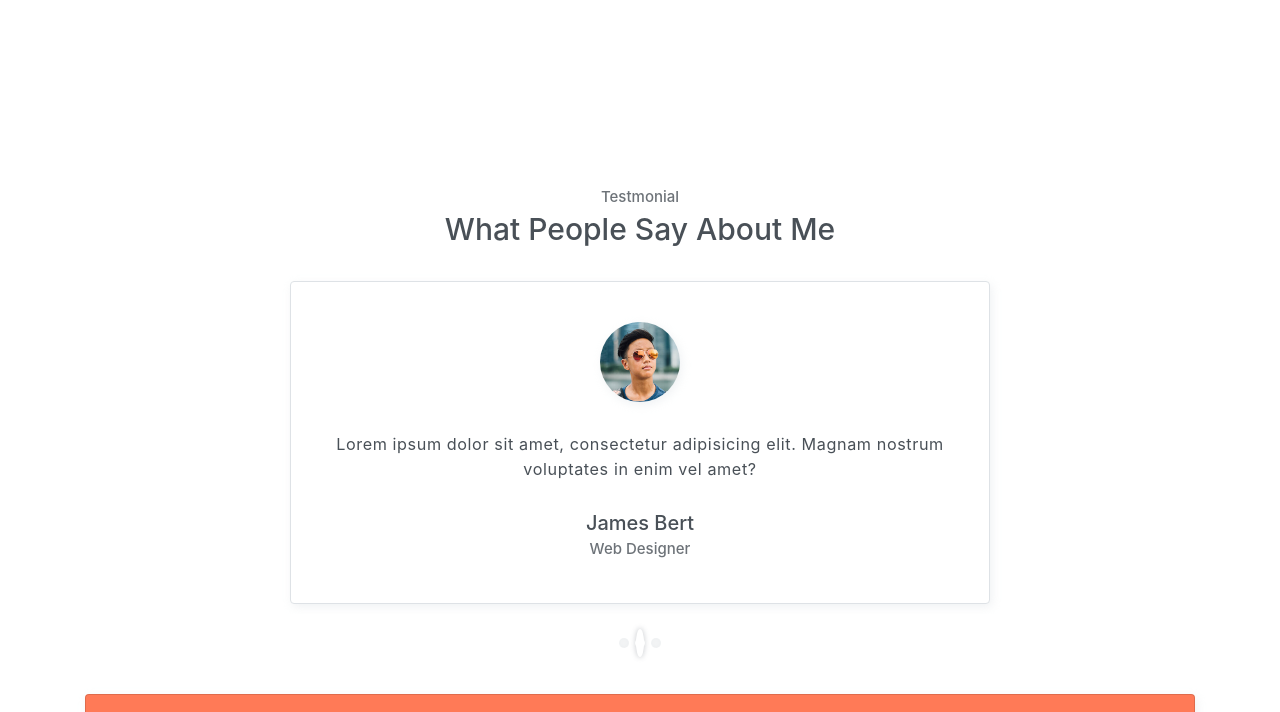
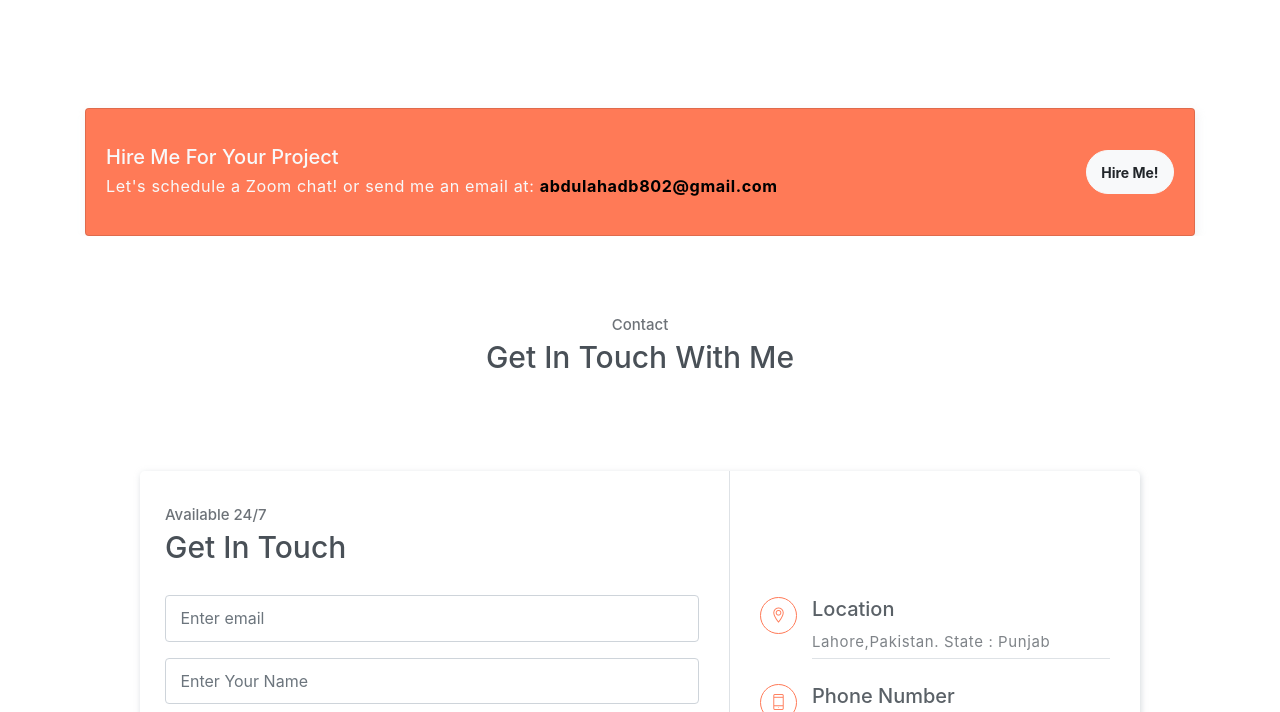
Before and after one commit to ahadb802/Abdul-Ahad-Portfolio, a plain HTML site: page index.html in a window 1280 px wide. Shown: the part 3991-4703 px from the top of the page. Drawn offline with Linux system fonts and the light colour scheme; grey boxes are pictures that could not be loaded.

Commit message:
Update index.html

```diff
--- a/index.html
+++ b/index.html
@@ -413,13 +413,10 @@
     <!-- End of portfolio section -->
 
     <!-- Testmonial Section -->
-    <section id="testmonial" class="section">
+<!--     <section id="testmonial" class="section">
         <div class="container text-center">
             <h6 class="subtitle">Testmonial</h6>
             <h6 class="section-title mb-4">What People Say About Me</h6>
-            <!-- <p class="mb-5 pb-4">Lorem ipsum dolor sit amet, consectetur adipisicing elit. In alias dignissimos. <br> rerum commodi corrupti, temporibus non quam.</p> -->
-
-
             <div id="carouselExampleIndicators" class="carousel slide" data-ride="carousel">
                 <ol class="carousel-indicators">
                     <li data-target="#carouselExampleIndicators" data-slide-to="0" class="active"></li>
@@ -460,7 +457,7 @@
                 </div>
             </div>
         </div>
-    </section>
+    </section> -->
     <!-- End of testmonial section -->
 
     <!-- Hire me section -->
```
